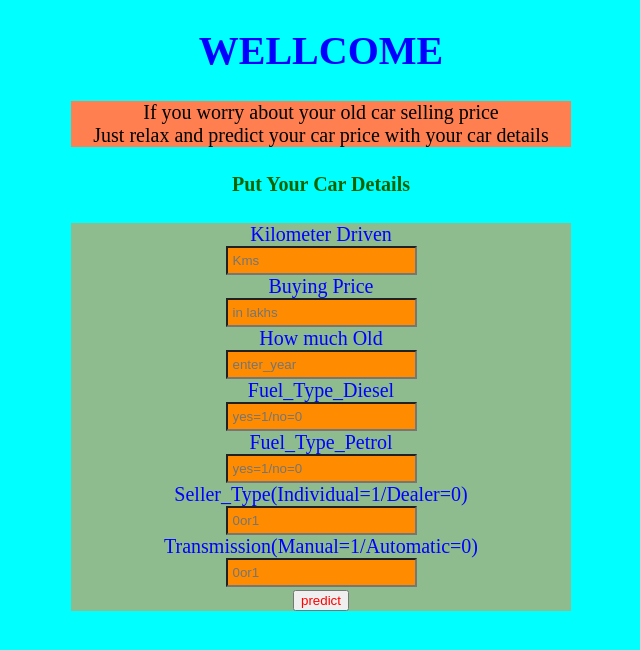
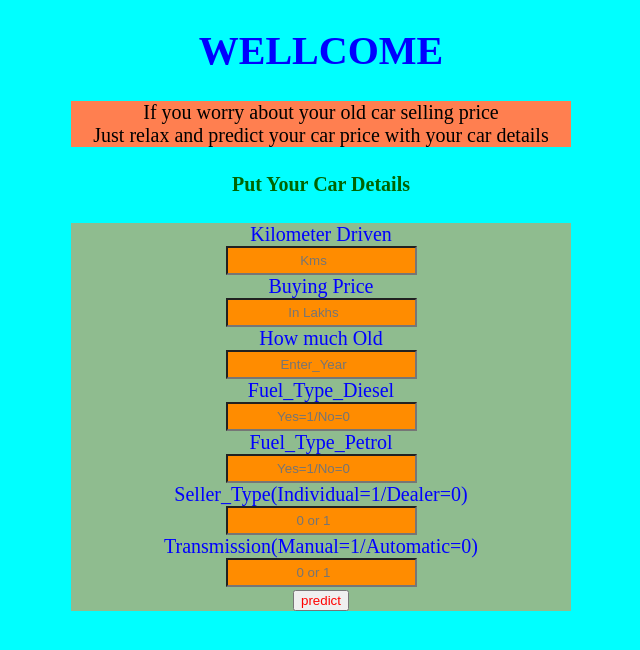
Before and after one commit to SwarupKarmokar/Car_Price_Prediction, a Flask app: page / in a window 1280 px wide. Shown: the top 650 px of the page, without its empty margins (319-959 px from the left). Run offline with Flask 2, Linux system fonts and the light colour scheme.

Commit message:
Update index.html

```diff
--- a/templates/index.html
+++ b/templates/index.html
@@ -19,6 +19,7 @@
         input{
             padding: 5px;
             background-color: darkorange;
+            text-align: center;
         }
         form{
             background-color: darkseagreen;
@@ -39,17 +40,17 @@
                 Kilometer Driven<br>
                 <input type="number" step="any" name="Kms_Driven" placeholder="Kms" required="required" /><br>
                 Buying Price<br>
-                <input type="number" step="any" name="Buying_Price" placeholder="in lakhs" required="required" /><br>
+                <input type="number" step="any" name="Buying_Price" placeholder="In Lakhs" required="required" /><br>
                 How much Old<br>
-                <input type="number" step="any" name="No_Of_Year" placeholder="enter_year" required="required" /><br>
+                <input type="number" step="any" name="No_Of_Year" placeholder="Enter_Year" required="required" /><br>
                 Fuel_Type_Diesel<br>
-                <input type="number" step="any" name="Fuel_Type_Diesel" placeholder="yes=1/no=0" required="required" /><br>
+                <input type="number" step="any" name="Fuel_Type_Diesel" placeholder="Yes=1/No=0" required="required" /><br>
                 Fuel_Type_Petrol<br>
-                <input type="number" step="any" name="Fuel_Type_Petrol" placeholder="yes=1/no=0" required="required" /><br>
+                <input type="number" step="any" name="Fuel_Type_Petrol" placeholder="Yes=1/No=0" required="required" /><br>
                 Seller_Type(Individual=1/Dealer=0)<br>
-                <input type="number" step="any" name="Seller_Type_Individual" placeholder="0or1" required="required" /><br>
+                <input type="number" step="any" name="Seller_Type_Individual" placeholder="0 or 1" required="required" /><br>
                 Transmission(Manual=1/Automatic=0)<br>
-                <input type="number" step="any" name="Transmission_Manual" placeholder="0or1" required="required" /><br>
+                <input type="number" step="any" name="Transmission_Manual" placeholder="0 or 1" required="required" /><br>
                 <button style="color: red" type="submit" class="btn btn-primary btn-block btn-large">predict</button>
             </form>
             <div>
```
